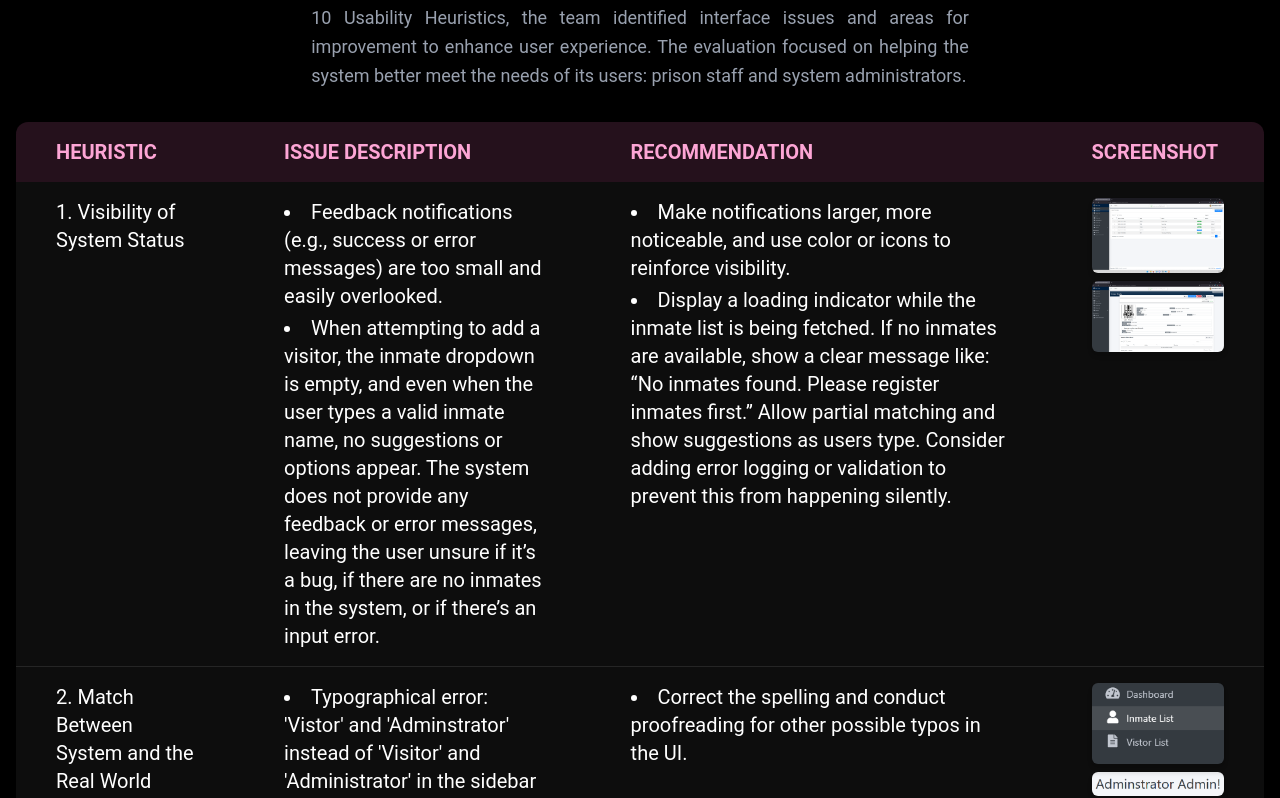
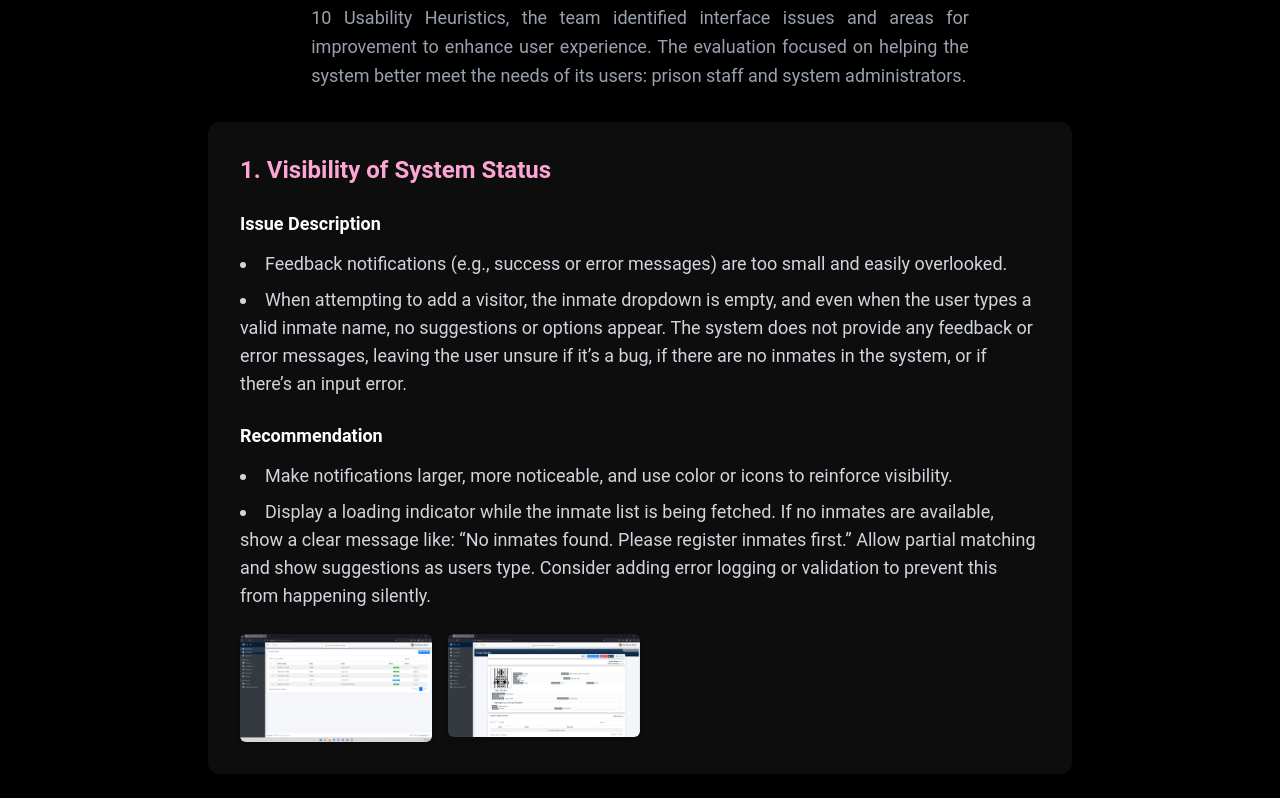
Before and after one commit to Barneycle/talaan, a React (Vite) app: page /evaluation in a window 1280 px wide. Shown: the part 362-1160 px from the top of the page. Built offline with nearby package versions, Linux system fonts and the light colour scheme.

Commit message:
added carousel to images and converted tables to cards

```diff
--- a/src/components/sections/Evaluation.jsx
+++ b/src/components/sections/Evaluation.jsx
@@ -119,12 +119,10 @@ export const Evaluation = () => {
       heuristic: "7. Flexibility and Efficiency of Use",
       issue: ["No keyboard shortcuts or ability to personalize dashboard.",
               "The system requires users to manually input the prisoner code for each new prisoner. This can be time-consuming and prone to errors, especially when dealing with a large number of prisoners. There is no option for the system to auto-generate the prisoner code based on a predefined pattern, which slows down data entry.",
-              "The system lacks shortcuts, templates, or auto-fill features for repetitive tasks, such as assigning the same cell block, sentence type, or other details for multiple prisoners. This forces users to enter the same information repeatedly, which decreases efficiency for experienced users.",
-
+              "The system lacks shortcuts, templates, or auto-fill features for repetitive tasks, such as assigning the same cell block, sentence type, or other details for multiple prisoners. This forces users to enter the same information repeatedly, decreases efficiency for experienced users.",
             ],
       recommendation: ["Add accelerators (e.g., Ctrl+S), templates, and allow dashboard module rearrangement.",
                         "Implement an auto-generation feature for the prisoner code, where the system generates the code based on a sequential or logical pattern. Provide the option to save common entries as templates (e.g., common cell blocks or sentence details), allowing users to quickly apply them to new records. Introduce shortcuts or an advanced mode for expert users, enabling them to complete repetitive tasks more efficiently.",
-
                       ],
       images: [flexi1, flexi2],
 
@@ -137,7 +135,6 @@ export const Evaluation = () => {
       ],
       recommendation: ["The design can be updated. A modern and sleek look could do wonders. Make the sidebar hidden when the home page or the dashboard is selected, also add a navbar. A toggleable navbar depending on screen size and platform.",
                         "Font style can be changed as well into a more sleek and modern look but with a bit of elegance like Roboto or Lato.",
-
                       ],
       images: [],
 
@@ -215,42 +212,23 @@ export const Evaluation = () => {
 
       </div>
 
-<div className="overflow-x-auto w-full max-w-full px-4">
-
-<table className="w-full text-base sm:text-lg md:text-xl text-white bg-white/5 backdrop-blur-md rounded-xl overflow-hidden">
-
-<thead className="bg-pink-500/10 text-pink-300 uppercase">
-
-            <tr>
-
-              <th className="px-6 sm:px-8 md:px-10 py-4 text-left text-base sm:text-lg md:text-xl">Heuristic</th>
-              <th className="px-6 sm:px-8 md:px-10 py-4 text-left text-base sm:text-lg md:text-xl">Issue Description</th>
-              <th className="px-6 sm:px-8 md:px-10 py-4 text-left text-base sm:text-lg md:text-xl">Recommendation</th>
-              <th className="px-6 sm:px-8 md:px-10 py-4 text-left text-base sm:text-lg md:text-xl">Screenshot</th>
-
-            </tr>
-
-          </thead>
-
-          <tbody className="divide-y divide-white/10">
+      <div className="w-full max-w-4xl px-4 grid grid-cols-1 gap-8">
 
         {rows.map((row, idx) => (
 
           row.isPdfRow ? (
 
-                <tr key="pdf-row">
+            <div key="pdf-row" className="col-span-full bg-pink-900 bg-opacity-20 rounded-lg p-8">
 
-                  <td colSpan="4" className="px-4 py-3">
+              <h3 className="text-3xl font-semibold text-pink-300 mb-6">Heuristic Evaluation Workbook:</h3>
 
-                    <h3 className="text-2xl font-semibold text-pink-300 mb-2">Heuristic Evaluation Workbook: </h3>
-
-                    <div className="flex flex-wrap gap-4">
+              <div className="flex flex-wrap gap-6">
 
                 {row.pdfFiles.map((pdf, pdfIdx) => (
 
-                        <div key={pdfIdx} className="flex items-center gap-2">
+                  <div key={pdfIdx} className="flex items-center gap-4">
 
-<span className="text-pink-300 cursor-pointer hover:underline text-sm md:text-base lg:text-lg p-5" onClick={() => setSelectedPDF(pdf.path)} >
+                    <span className="text-pink-300 cursor-pointer hover:underline text-lg p-6" onClick={() => setSelectedPDF(pdf.path)}>
 
                       {pdf.name}
 
@@ -262,21 +240,21 @@ export const Evaluation = () => {
 
               </div>
 
-                  </td>
-
-                </tr>
+            </div>
 
           ) : (
 
-                <tr key={idx}>
+            <div key={idx} className="bg-white/5 backdrop-blur-md rounded-xl p-8 shadow-lg flex flex-col">
 
-<td className="px-6 sm:px-8 md:px-10 py-4 align-top">{row.heuristic}</td>
+              <h3 className="text-2xl font-semibold text-pink-300 mb-6">{row.heuristic}</h3>
 
-<td className="px-6 sm:px-8 md:px-10 py-4 align-top">
+              <div className="mb-6">
+
+                <h4 className="font-semibold text-white mb-3 text-lg">Issue Description</h4>
 
                 {Array.isArray(row.issue) ? (
 
-                      <ul className="list-disc list-inside space-y-1">
+                  <ul className="list-disc list-inside space-y-2 text-gray-300 text-lg">
 
                     {row.issue.map((item, i) => (
 
@@ -286,57 +264,85 @@ export const Evaluation = () => {
 
                   </ul>
 
-                    ) : ( row.issue )}
+                ) : (
 
-                  </td>
+                  <p className="text-gray-300 text-lg">{row.issue}</p>
 
-              <td className="px-6 sm:px-8 md:px-10 py-4 align-top">
+                )}
+
+              </div>
+
+              <div className="mb-6">
+
+                <h4 className="font-semibold text-white mb-3 text-lg">Recommendation</h4>
+
                 {Array.isArray(row.recommendation) ? (
-                  <ul className="list-disc list-inside space-y-1">
-                    {row.recommendation.map((item, i) => ( <li key={i}>{item}</li> ))}
-                  </ul> ) : ( row.recommendation )}
-              </td>
-              <td className="px-6 sm:px-8 md:px-10 py-4 align-top">
-                <div className="flex flex-wrap gap-2">
+
+                  <ul className="list-disc list-inside space-y-2 text-gray-300 text-lg">
+
+                    {row.recommendation.map((item, i) => (
+
+                      <li key={i}>{item}</li>
+
+                    ))}
+
+                  </ul>
+
+                ) : (
+
+                  <p className="text-gray-300 text-lg">{row.recommendation}</p>
+
+                )}
+
+              </div>
+
+              <div className="flex flex-wrap gap-4">
+
                 {row.images.map((imgSrc, imgIdx) => (
+
                   <div key={imgIdx} className="relative">
-                      <img src={imgSrc} alt={`Screenshot for ${row.heuristic} #${imgIdx + 1}`} onClick={() => openImage(imgSrc)} className="w-20 sm:w-32 md:w-40 max-w-full h-auto rounded-md shadow-md cursor-pointer hover:scale-105 transition-transform" />
+
+                    <img src={imgSrc} alt={`Screenshot for ${row.heuristic} #${imgIdx + 1}`} onClick={() => openImage(imgSrc)} className="w-28 sm:w-40 md:w-48 max-w-full h-auto rounded-md shadow-md cursor-pointer hover:scale-105 transition-transform" />
+
                   </div>
+
                 ))}
+
               </div>
-              </td>
 
-                </tr>
+            </div>
 
-              ) ))}
+          )
 
-          </tbody>
-
-        </table>
+        ))}
 
       </div>
 
       {selectedImage && (
 
-        <div className="fixed inset-0 bg-black bg-opacity-70 flex items-center justify-center z-50 p-4" onClick={closeImage} >
+        <div className="fixed inset-0 bg-black bg-opacity-70 flex items-center justify-center z-50 p-6" onClick={closeImage} >
+
           <div className="max-w-full max-h-full overflow-auto rounded-lg shadow-2xl">
+
             <img src={selectedImage} alt="Enlarged" className="max-w-full max-h-full rounded-lg" />
+
           </div>
+
         </div>
 
       )}
 
       {selectedPDF && (
 
-  <div className="fixed inset-0 bg-black bg-opacity-90 flex flex-col items-center justify-center z-50 p-4 overflow-auto">
+        <div className="fixed inset-0 bg-black bg-opacity-90 flex flex-col items-center justify-center z-50 p-6 overflow-auto">
 
           <div className="w-full h-full bg-gray-900 rounded-lg shadow-xl flex flex-col">
 
-      <div className="flex justify-between items-center p-4 border-b border-gray-700">
+            <div className="flex justify-between items-center p-6 border-b border-gray-700">
 
-        <h3 className="text-lg font-medium text-white">PDF Preview</h3>
+              <h3 className="text-xl font-medium text-white">PDF Preview</h3>
 
-        <button onClick={() => setSelectedPDF(null)} className="text-gray-300 hover:text-white p-2 rounded-full hover:bg-gray-700 transition-colors">
+              <button onClick={() => setSelectedPDF(null)} className="text-gray-300 hover:text-white p-3 rounded-full hover:bg-gray-700 transition-colors">
 
                 <svg className="w-6 h-6" fill="none" stroke="currentColor" viewBox="0 0 24 24">
 
--- a/src/components/sections/Home.jsx
+++ b/src/components/sections/Home.jsx
@@ -14,9 +14,19 @@ import Campana from "../../assets/Campana.png";
 export const Home = () => {
 
   const [selectedImage, setSelectedImage] = useState(null);
+  const [currentIndex, setCurrentIndex] = useState(0);
 
-  const openImage = (imgSrc) => setSelectedImage(imgSrc);
-  const closeImage = () => setSelectedImage(null);
+  const images = [pms1, pms2, pms3];
+
+  const openImage = (imgSrc, index) => {
+    setSelectedImage(imgSrc);
+    setCurrentIndex(index);
+    document.body.classList.add('hide-navbar');
+  };
+  const closeImage = () => {
+    setSelectedImage(null);
+    document.body.classList.remove('hide-navbar');
+  };
 
   return (
 
@@ -42,7 +52,7 @@ export const Home = () => {
 
             {[pms1, pms2, pms3].map((src, i) => (
 
-            <img key={i} src={src} alt={`Prison ${i + 1}`} onClick={() => openImage(src)} className="w-[800px] h-auto rounded-lg shadow-lg cursor-pointer transition-transform duration-200 hover:scale-105" /> ))}
+            <img key={i} src={src} alt={`Prison ${i + 1}`} onClick={() => openImage(src, i)} className="w-[800px] h-auto rounded-lg shadow-lg cursor-pointer transition-transform duration-200 hover:scale-105" /> ))}
 
           </div>
 
@@ -50,7 +60,31 @@ export const Home = () => {
 
   <div className="fixed inset-0 bg-black bg-opacity-70 flex items-center justify-center z-50 p-4 overflow-auto" onClick={closeImage} >
 
-    <img src={selectedImage} alt="Enlarged" className="max-w-full max-h-full rounded-lg shadow-2xl" />
+      <button
+        onClick={(e) => { e.stopPropagation(); setCurrentIndex((prev) => (prev === 0 ? images.length - 1 : prev - 1)); }}
+        className="absolute top-1/2 left-1 transform -translate-y-1/2 bg-transparent text-white opacity-70 p-1 text-6xl transition duration-300 ease-in-out hover:opacity-100 hover:scale-110 active:scale-90 z-50"
+        aria-label="Previous Image"
+      >
+        ❮
+      </button>
+
+    <img
+      src={images[currentIndex]}
+      alt={`Prison ${currentIndex + 1}`}
+      className="max-w-full max-h-full rounded-lg shadow-2xl cursor-pointer"
+      onClick={(e) => {
+        e.stopPropagation();
+        closeImage();
+      }}
+    />
+
+      <button
+        onClick={(e) => { e.stopPropagation(); setCurrentIndex((prev) => (prev === images.length - 1 ? 0 : prev + 1)); }}
+        className="absolute top-1/2 right-1 transform -translate-y-1/2 bg-transparent text-white opacity-70 p-1 text-6xl transition duration-300 ease-in-out hover:opacity-100 hover:scale-110 active:scale-90 z-50"
+        aria-label="Next Image"
+      >
+        ❯
+      </button>
 
   </div>)}
 
--- a/src/index.css
+++ b/src/index.css
@@ -73,3 +73,7 @@ html, body {
   transform: translateY(0);
 
 }
+
+.hide-navbar nav {
+  display: none !important;
+  }
```
Also changed, not shown: src/components/sections/Tasks.jsx (+9 -48 lines). Lines whose indentation alone changed are shown as unchanged.
